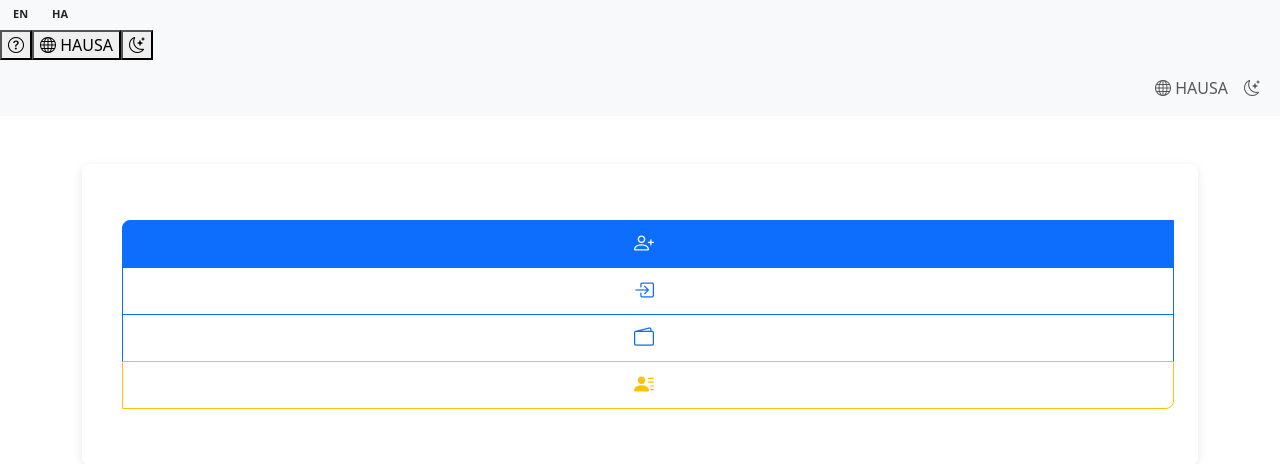
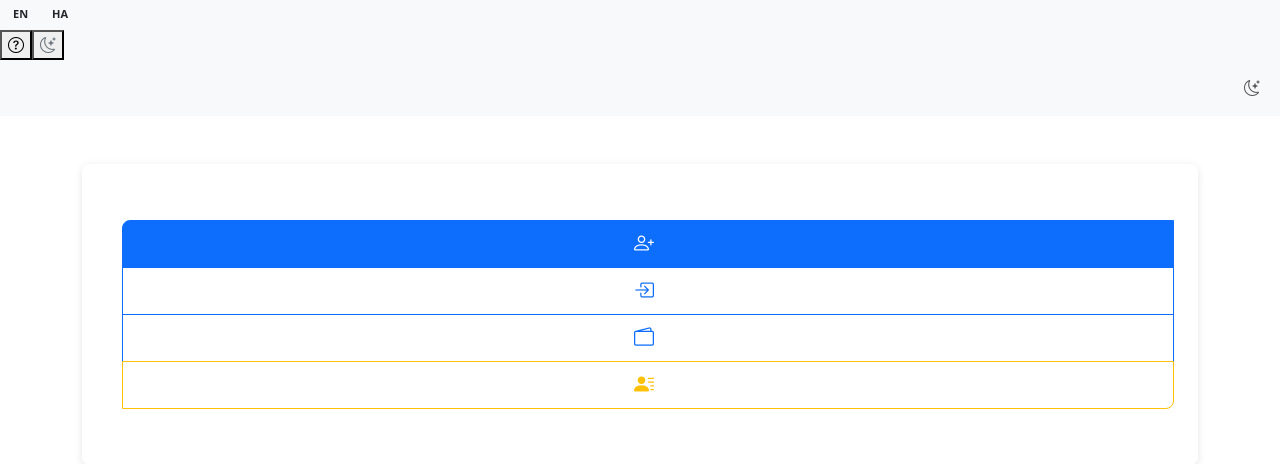
Before and after one commit to Hassanksg/ficore_mobile, a Python web app: template ficore_labs/templates/general/landingpage.html in a window 1280 px wide. Shown: the part 301-765 px from the top of the page. Run offline with Jinja, Linux system fonts and the light colour scheme; the template is opened without the code that fills it, so the values that code supplies are empty; some libraries are stand-ins or nearby versions.

Commit message:
Update base.html

```diff
--- a/ficore_labs/templates/base.html
+++ b/ficore_labs/templates/base.html
@@ -162,10 +162,6 @@
                 <i class="bi bi-question-circle"></i>
                 <span class="help-text">{{ t('general_help', default='HELP') | e }}</span>
             </button>
-            <button class="icon-btn language-toggle" id="languageToggle" onclick="toggleLanguage()" data-bs-toggle="tooltip" data-bs-title="{{ t('general_language_toggle_tooltip', default='Toggle language') | e }}">
-                <i class="bi bi-globe"></i>
-                <span id="languageText">{{ 'ENGLISH' if current_lang == 'en' else 'HAUSA' }}</span>
-            </button>
             <button class="icon-btn" id="darkModeToggle" onclick="toggleTheme()" data-bs-toggle="tooltip" data-bs-title="{{ t('general_mode_toggle_tooltip_switch_to_dark', default='Switch to dark mode') | e }}">
                 <i class="bi bi-moon-stars"></i>
             </button>
@@ -193,12 +189,6 @@
                                 </a>
                             </li>
                         {% endfor %}
-                        <li class="nav-item">
-                            <button class="nav-link btn btn-link language-toggle" id="navLanguageToggle" onclick="toggleLanguage()" data-bs-toggle="tooltip" data-bs-title="{{ t('general_language_toggle_tooltip', default='Toggle language') | e }}">
-                                <i class="bi bi-globe"></i>
-                                <span id="navLanguageText">{{ 'ENGLISH' if current_lang == 'en' else 'HAUSA' }}</span>
-                            </button>
-                        </li>
                         <li class="nav-item">
                             <button class="nav-link btn btn-link" id="navDarkModeToggle" onclick="toggleTheme()" data-bs-toggle="tooltip" data-bs-title="{{ t('general_mode_toggle_tooltip_switch_to_dark', default='Switch to dark mode') | e }}">
                                 <i class="bi bi-moon-stars"></i>
@@ -496,7 +486,7 @@
 
             function animate() {
                 ctx.clearRect(0, 0, canvas.width, canvas.height);
-                particles.for personally(p => {
+                particles.forEach(p => {
                     p.x += p.speedX;
                     p.y += p.speedY;
                     p.size *= 0.98;
@@ -587,37 +577,6 @@
             };
         })();
 
-        // Language toggle function
-        function getCsrfToken() {
-            return document.querySelector('meta[name="csrf-token"]')?.content || '';
-        }
-
-        async function toggleLanguage() {
-            if (window.isAuthenticatedContentBlocked) return;
-            const languageTexts = document.querySelectorAll('#languageText, #navLanguageText');
-            const currentLang = languageTexts[0].textContent.toLowerCase() === 'english' ? 'en' : 'ha';
-            const newLang = currentLang === 'en' ? 'ha' : 'en';
-            try {
-                const response = await fetch('{{ url_for("set_language", lang="") }}' + newLang, {
-                    method: 'POST',
-                    headers: {
-                        'X-CSRFToken': getCsrfToken()
-                    }
-                });
-                if (!response.ok) throw new Error('Language change failed');
-                const result = await response.json();
-                if (result.success) {
-                    languageTexts.forEach(text => text.textContent = newLang === 'en' ? 'ENGLISH' : 'HAUSA');
-                    window.location.reload();
-                } else {
-                    showToast('Language update failed', 'error');
-                }
-            } catch (error) {
-                showToast('Could not change language', 'error');
-                console.error('Language toggle error:', error);
-            }
-        }
-
         // Theme toggle function
         function toggleTheme() {
             const isDark = !document.documentElement.classList.contains('dark-mode');
@@ -692,7 +651,6 @@
                     }
                 }, true);
 
-                let lastScrollTop = 0;
                 window.addEventListener('scroll', function() {
                     if (navbarCollapse.classList.contains('show')) {
                         let scrollTop = window.pageYOffset || document.documentElement.scrollTop;
@@ -859,6 +817,10 @@
             }
         }
 
+        function getCsrfToken() {
+            return document.querySelector('meta[name="csrf-token"]')?.content || '';
+        }
+
         function getNotificationIcon(type) {
             const icons = {
                 'email': 'bi-envelope',
```
